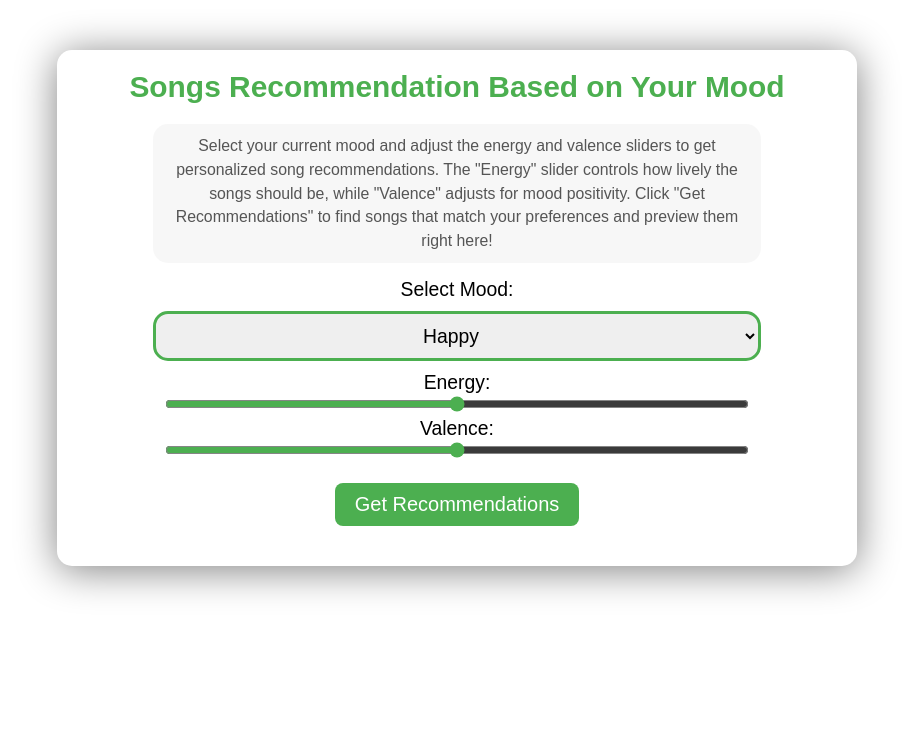
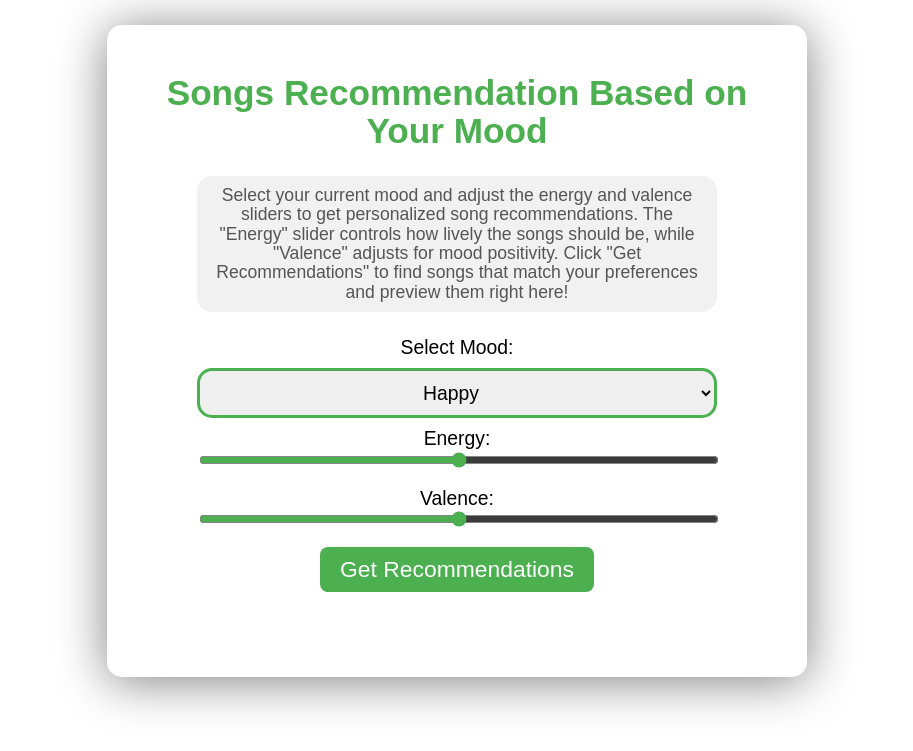
Before and after one commit to ketoprakmaster/flask-web-spotify, a Flask app: page / in a window 1280 px wide. Shown: the top 751 px of the page, without its empty margins (183-1096 px from the left). Run offline with Flask 3, Linux system fonts and the light colour scheme; parts of the project's set-up code (start-up, migrations or seed data) failed here and were passed over.

Commit message:
minor tweaks to css and html

```diff
--- a/static/css/index.css
+++ b/static/css/index.css
@@ -3,45 +3,42 @@
     font-family: "Poppins", sans-serif;
     font-size: 1.1rem;
     text-align: center;
-    margin: 0;
-    padding: 0;
+    line-height: 1.1;
+    margin-bottom: 20px;
     box-sizing: border-box;
+    overflow-wrap: anywhere;
 }
+
 
 h1 {
     font-weight: bold;
-    font-size: 1.7rem;
+    font-size: 2rem;
     color: #4CAF50;
-    overflow-wrap: anywhere;
-    margin-bottom: 20px;
 }
 
 .description {
-    font-size: .9rem;
+    margin: 25px auto;
+    max-width: 80%;
+    padding: 10px;
+    font-size: 1rem;
     border-radius: 15px;
-    background-color: #eeeeee7b;
-    color: #555; /* Softer color to not overpower the main title */
-    margin-bottom: 20px;
-    max-width: 80%;
-    margin: auto;
-    padding: 10px;
-    margin-bottom: 15px;
-    line-height: 1.5;
+    background-color: #8c8c8c20;
+    color: #555;
 }
 
 .container {
-    width: 80%;
-    max-width: 800px;
-    padding: 20px;
+    margin: 25px auto;
+    max-width: 700px;
+    width: 90%;
+    padding: 25px;
     border-radius: 15px;
-    border-color: #369239;
-    box-shadow: 0px 4px 40px grey;
-    margin: 50px auto;
+    /* background-image: linear-gradient(rgb(204, 237, 222),rgb(210, 221, 205)); */
+    box-shadow: 0px 4px 50px grey;
 }
 
 input[type="range"] {
     accent-color: #4CAF50;
-    width: 96%;
+    width: 100%;
 }
 
 .slider-container {
@@ -50,14 +47,14 @@ input[type="range"] {
 }
 
 #submit-btn {
-    margin-top: 20px;
+    max-width: 100%;
     padding: 10px 20px;
     background-color: #4CAF50;
     color: white;
     border: none;
     cursor: pointer;
     border-radius: 8px;
-    font-size: 20px;
+    font-size: 1.3rem;
 }
 
 #submit-btn:hover {
@@ -75,7 +72,6 @@ input[type="range"] {
 
 /* Results container with a 2-column grid layout */
 .results-container {
-    /* overflow: hidden; */
     display: grid;
     grid-template-columns: repeat(auto-fill, minmax(300px, 1fr));
     gap: 15px;
@@ -85,6 +81,5 @@ input[type="range"] {
 
 .results-container iframe {
     border: none;
-    /* overflow: hidden; */
     width: 100%; /* Ensures iframe takes full width within each grid cell */
 }
--- a/templates/index.html
+++ b/templates/index.html
@@ -26,12 +26,12 @@
             </select>
 
             <div class="slider-container">
-                <label for="slider-energy">Energy: </label>
+                <label for="slider-energy">Energy: </label><br>
                 <input type="range" id="slider-energy" min="0" max="1" step="0.01" value="0.5">
             </div>
 
             <div class="slider-container">
-                <label for="slider-valence">Valence: </label>
+                <label for="slider-valence">Valence: </label><br>
                 <input type="range" id="slider-valence" min="0" max="1" step="0.01" value="0.5">
             </div>
 
```
